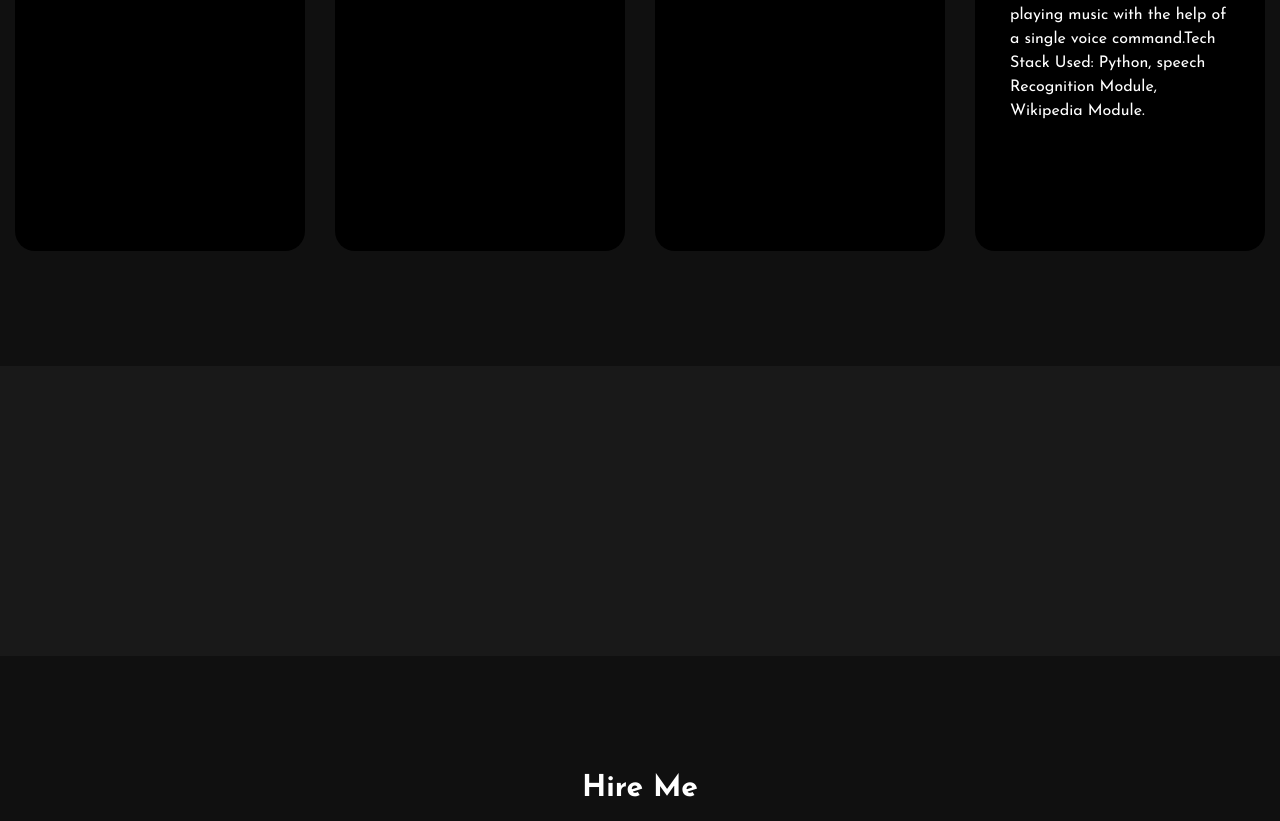
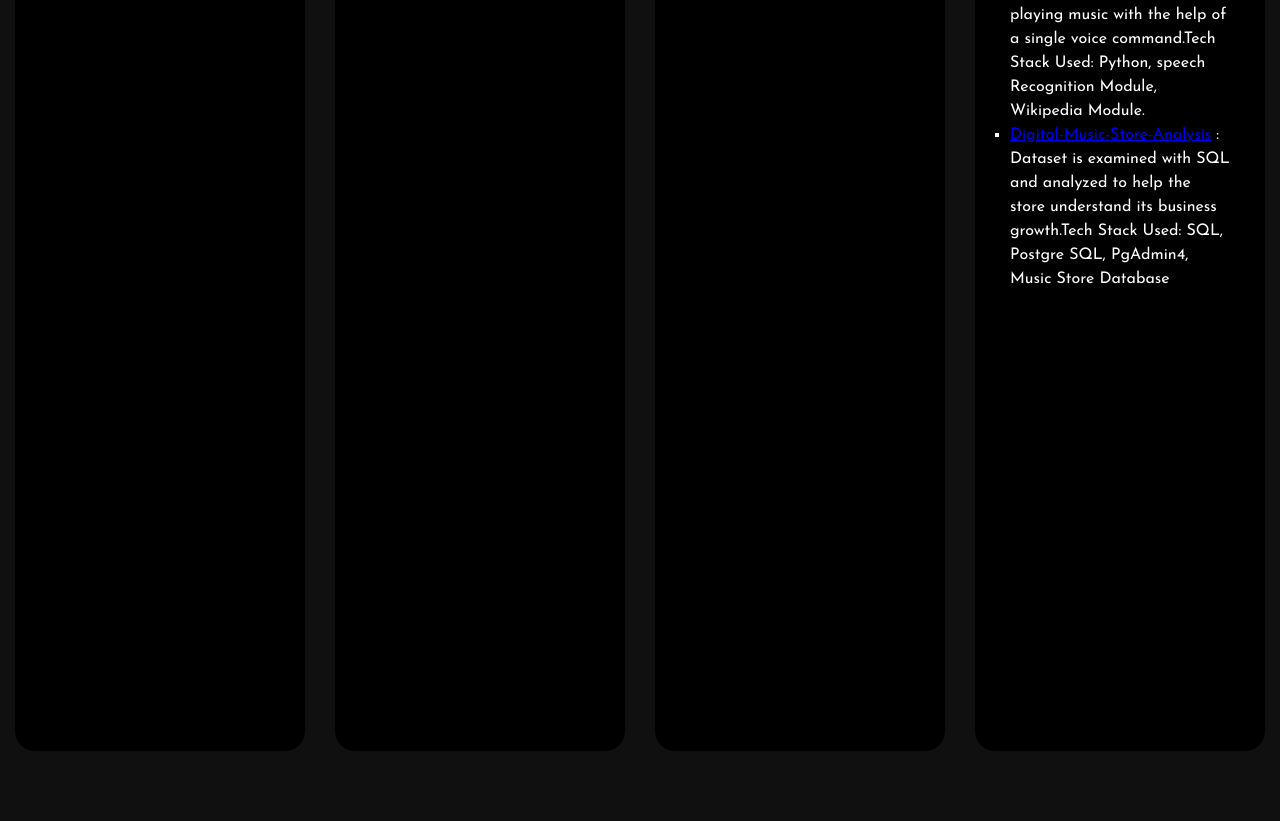
Before and after one commit to rai-sudhanshu/Portfolio-Website, a plain HTML site: page index.html in a window 1280 px wide. Shown: the part 2440-3261 px from the top of the page. Drawn offline with Linux system fonts and the light colour scheme.

Commit message:
Final Commit

```diff
--- a/index.html
+++ b/index.html
@@ -163,6 +163,8 @@
                   </li>
                 <li><a href="https://github.com/rai-sudhanshu/AI-Desktop-Voice-Assistant">Artificial Intelligence Desktop Voice Assistant</a> : Makes one’s life easy by sending emails without typing a single word, doing Wikipedia searches without opening web browsers and other daily tasks like playing music with the help of a single voice command.Tech Stack Used: Python, speech Recognition Module, Wikipedia Module.
                   </li>
+                  <li><a href="https://github.com/rai-sudhanshu/Digital-Music-Store-Analysis">Digital-Music-Store-Analysis</a> : Dataset is examined with SQL and analyzed to help the store understand its business growth.Tech Stack Used: SQL, Postgre SQL, PgAdmin4, Music Store Database
+                  </li>
               </ul>
             </p>
 
--- a/style.css
+++ b/style.css
@@ -180,7 +180,7 @@ button:hover{
 	min-height: 400px;
 }
 .card{
-	height: 1000px;
+	height: 1500px;
 	width: 380px;
 	padding: 20px 35px;
 	background: black;
```
